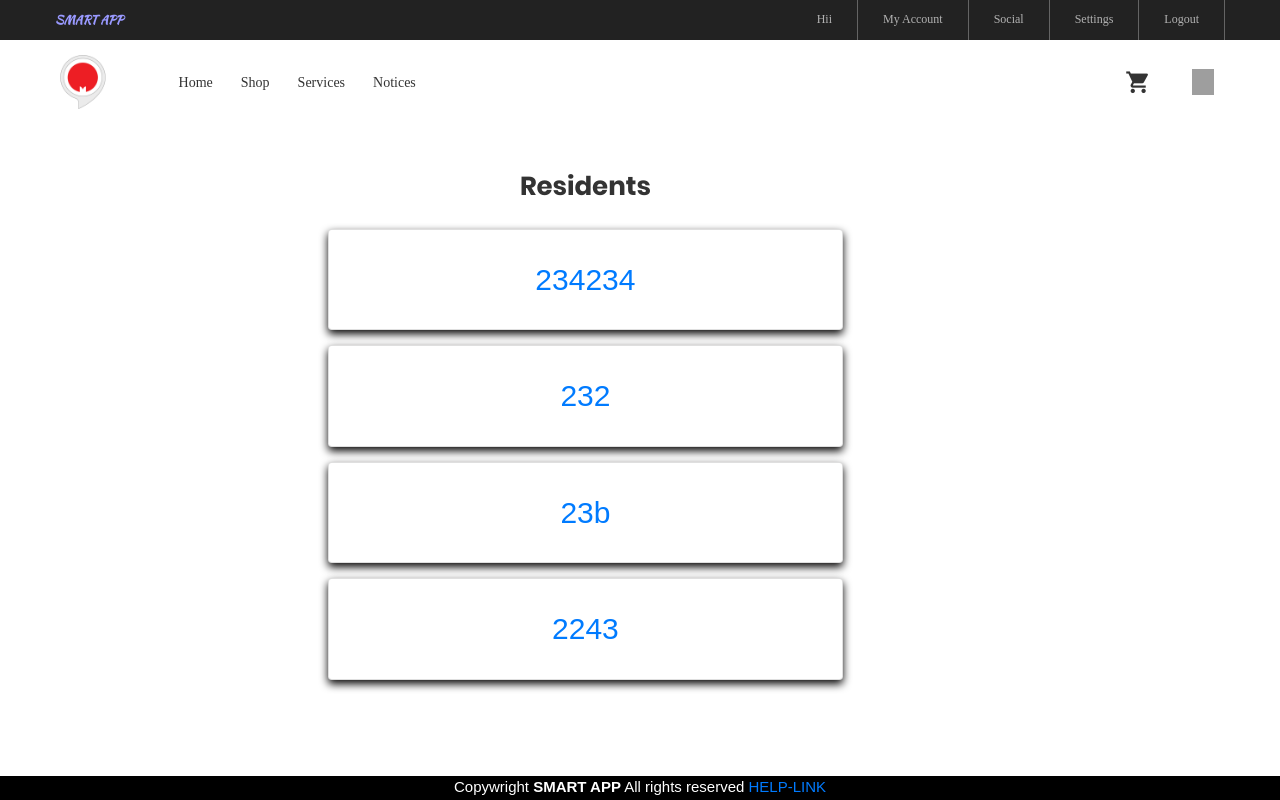
After one commit to alwinarakkal/firstv1, a Django app: page /residents/ in a window 1280 px wide. The commit adds this page. Run offline with Django 3.2, Linux system fonts and the light colour scheme; a user stored in the database is signed in; data comes from the database, SQL or seed files in the repository; both versions use the stored data as it was after the commit; some libraries are stand-ins or nearby versions; some web fonts are replaced; grey boxes are pictures that could not be loaded.

Commit message:
added social

```diff
--- a/blog/urls.py
+++ b/blog/urls.py
@@ -9,5 +9,4 @@ urlpatterns = [
     path("<int:pk>/edit", views.post_update.as_view(), name="edit"),
     path("<int:pk>/delete", views.post_delete.as_view(), name="delete"),
 
-
 ]
--- a/pro/urls.py
+++ b/pro/urls.py
@@ -13,5 +13,8 @@ urlpatterns = [
     path('gmail/',views.shopmail,name="gmail"),
     path('',include('signin.urls')),
     path('',include('blog.urls')),
+    path('residents/',views.residents,name="residents"),
+    path('category/<category>', views.CategoryListView.as_view(), name='category-list'),
+
 
 ]
--- a/ser/models.py
+++ b/ser/models.py
@@ -6,7 +6,7 @@ class Post(models.Model):
     aut = models.CharField(max_length=255 )
 
 
-    # flat_number = models.CharField(max_length=255 )   #neww2222
+
     time = models.CharField(max_length=255 )
 
     body = models.TextField()
--- a/ser/views.py
+++ b/ser/views.py
@@ -2,9 +2,9 @@ from django.shortcuts import render,redirect
 from signin.models import UserProfile                   #neww222
 from signin.forms import ExtendedUserCreationForm, UserProfileForm #neww222
 from .models import Post,Item
-
+from django.db.models import Q
 # Create your views here.
-
+from django.views.generic import ListView, DetailView, View
 from .forms import ser_req
 from .forms import buy
 from django.core.paginator import Paginator
@@ -196,3 +196,30 @@ def MyView(request):                #display ordered items
         'aut':aut
     }
     return render(request, 'display.html',context)
+
+
+
+@login_required
+def residents(request):
+    tenants=UserProfile.objects.all()
+    info=[]
+    for x in tenants:
+        y={'flnum':x.flat_number}
+        info.append(y)
+    print(info)
+    context={
+            'info':info
+        }
+    return render(request,'residents.html',context)
+
+
+
+class CategoryListView(ListView):
+    model = UserProfile
+    template_name = 'residents_info.html'
+
+    def get_queryset(self):
+
+        category = self.kwargs.get('category')
+
+        return UserProfile.objects.filter(flat_number=category)
--- a/templates/base.html
+++ b/templates/base.html
@@ -97,12 +97,15 @@
 
 					<div class="right-top-bar flex-w h-full">
 						 {% if user.is_authenticated %}
-						<a href="#" class="flex-c-m trans-04 p-lr-25">
+						<a href="#" class="flex-c-m trans-04 p-lr-25" style="border-left: none">
 							Hii {{user.first_name}}
 						</a>
 
 						<a href="/profile" class="flex-c-m trans-04 p-lr-25">
 							My Account
+						</a>
+						<a href="/residents" class="flex-c-m trans-04 p-lr-25">
+							Social
 						</a>
 
 						<a href="{% url 'password_change' %}"class="flex-c-m trans-04 p-lr-25">
@@ -230,6 +233,9 @@
 
 						<a href="/profile" class="flex-c-m p-lr-10 trans-04">
 							My Account
+						</a>
+						<a href="/residents" class="flex-c-m trans-04 p-lr-25">
+							Social
 						</a>
 
 						<a href="{% url 'password_change' %}" class="flex-c-m p-lr-10 trans-04">
--- a/templates/display.html
+++ b/templates/display.html
@@ -37,7 +37,7 @@
 					<tr>
 					<td style="color:black">ORDERED ITEMS :</td>
 					{% if x.get_total %}
-				<td style="color:green"> <b>Total :</b> Rs.{{ x.get_total }}</td>
+				<td style="color:green"> <b>Total :</b> ₹ {{ x.get_total }}</td>
 
 					{% if x.bread %}
 					<td>{{x.bread}} PACKET BREAD,</td>
--- /dev/null
+++ b/templates/residents.html
@@ -0,0 +1,47 @@
+{% extends "base.html" %}
+{% load static %}
+
+{% block page_content %}
+
+
+<body>
+
+
+
+<div class="row " style="margin-top: 10%">
+  <div class="col-md-3"></div>
+
+<div  class="col-md-5" style="color:yellow">
+    <h1 class="ltext-108 cl2 hov-cl1 trans-04 p-b-10" style="text-align: center;">Residents</h1>
+
+
+
+    </small>
+    {% for y in info %}
+    <div class="card p-3 m-t-15">
+
+
+	<li class="btn">
+                        <a class="nav-link" href= "{% url 'category-list' y.flnum %}" style="font-size: 30px">{{y.flnum}}</a>
+                    </li>
+
+
+
+
+    </div>
+{% endfor %}
+
+
+
+
+
+
+
+  <div class="col-md-3"></div>
+
+</body>
+
+
+
+
+{% endblock %}
```
Also changed, not shown: templates/buy2.html (+7 -1 lines), templates/residents_info.html (added, +116 -0 lines), db.sqlite3, ser/migrations/0016_auto_20191023_1257.py (added), ser/migrations/0017_auto_20191024_0439.py (added), ser/migrations/0018_auto_20191024_0443.py (added), ser/migrations/0019_auto_20191024_0447.py (added).
